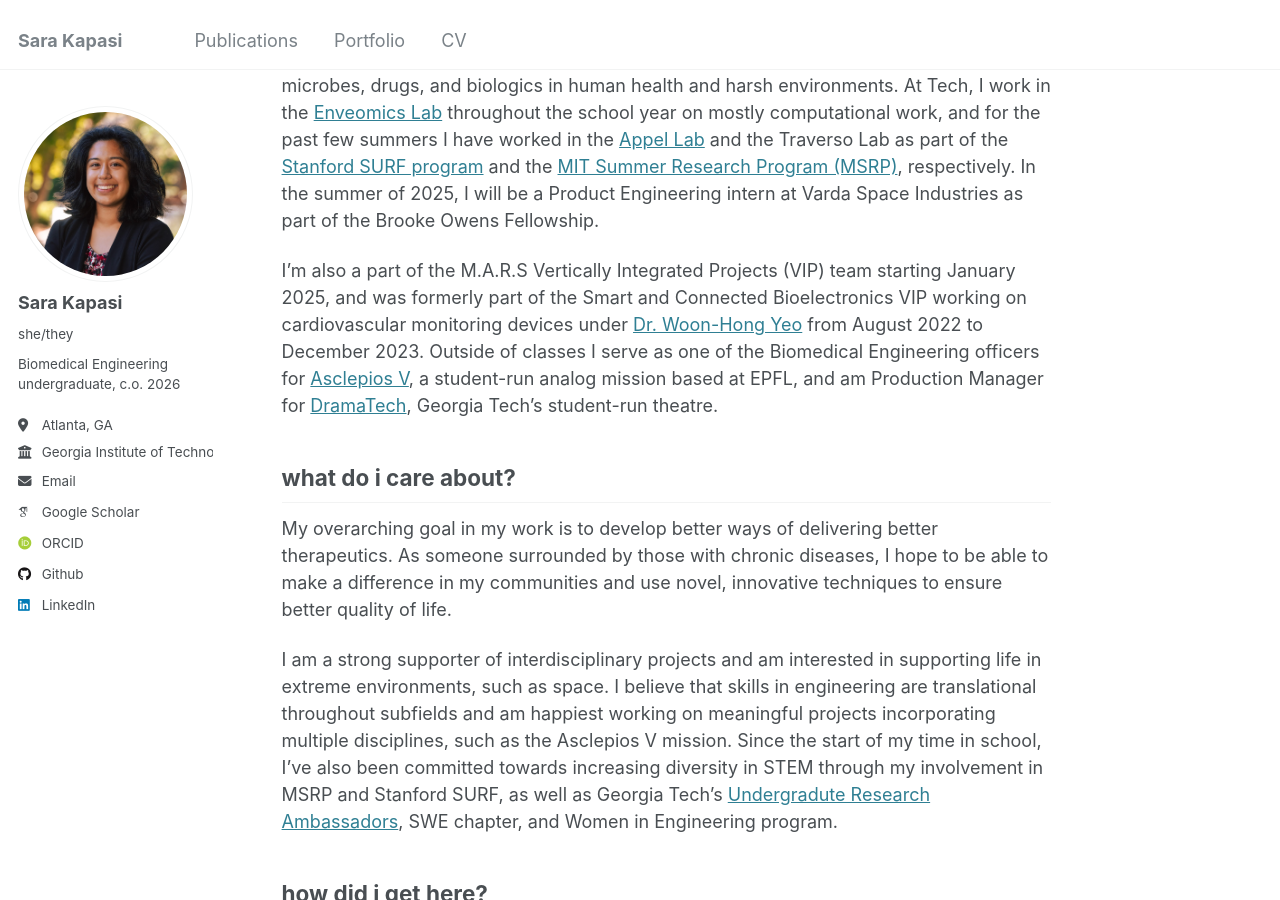
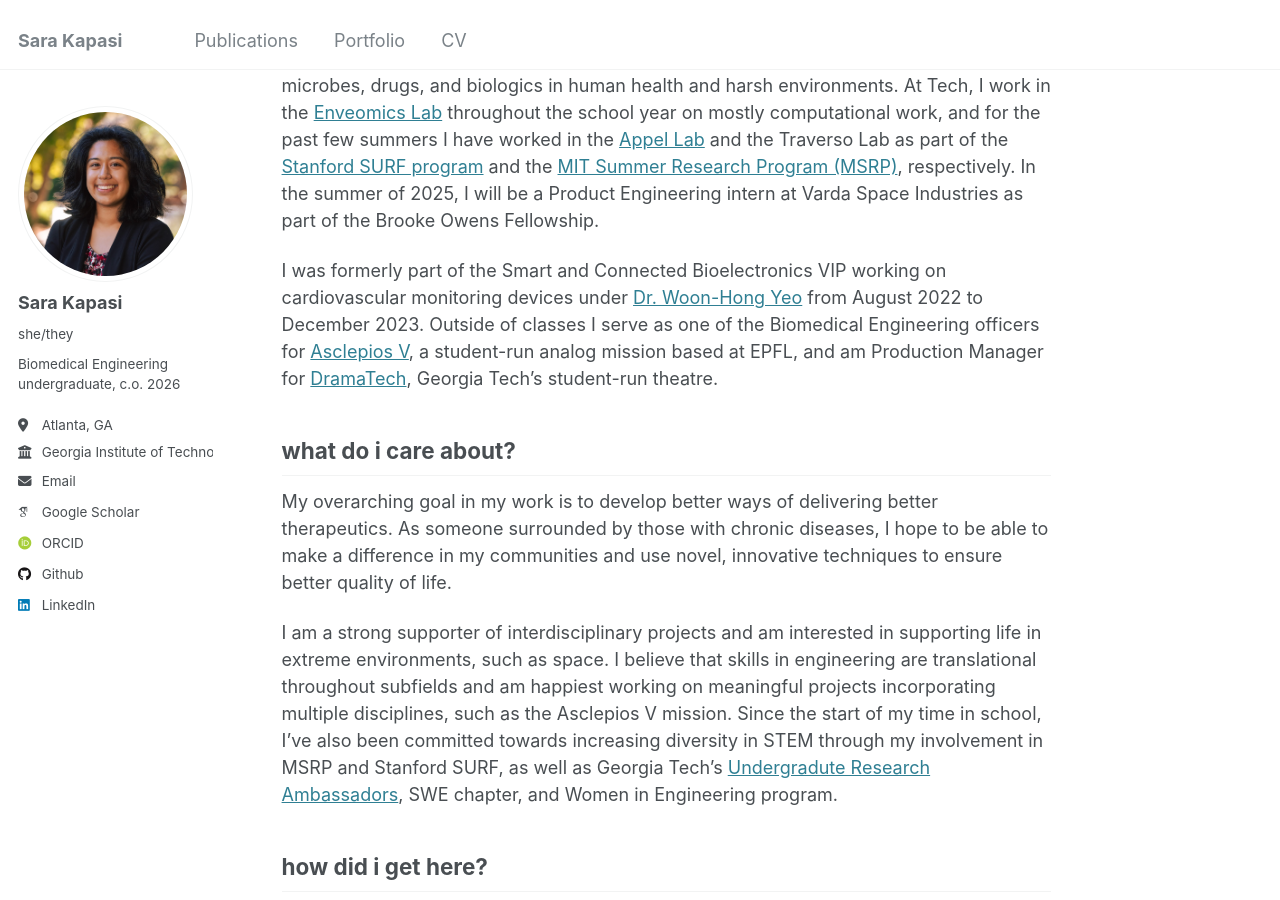
Before and after one commit to sarakapasi/sarakapasi.github.io, a Jekyll site: the page built from _pages/about.md, in a window 1280 px wide and 900 px high, scrolled down 334 px. Built offline with Jekyll 4.4.1, drawn with Linux system fonts in a browser that asks for light colours; some web fonts are replaced.

Commit message:
Update about.md
No more MARS VIP

```diff
--- a/_pages/about.md
+++ b/_pages/about.md
@@ -13,7 +13,7 @@ what do/did i do?
 ------
 I am currently a junior at Georgia Tech majoring in Biomedical Engineering and minoring in Chemistry and Biochemistry, interested in developing resilient delivery systems for microbes, drugs, and biologics in human health and harsh environments. At Tech, I work in the [Enveomics Lab](https://enve-omics.gatech.edu/people/) throughout the school year on mostly computational work, and for the past few summers I have worked in the [Appel Lab](https://www.supramolecularbiomaterials.com/) and the Traverso Lab as part of the [Stanford SURF program](https://engineering.stanford.edu/students-academics/equity-and-inclusion-initiatives/prospective-graduate-programs/summer) and the [MIT Summer Research Program (MSRP)](https://oge.mit.edu/msrp/profiles/sara-kapasi/), respectively. In the summer of 2025, I will be a Product Engineering intern at Varda Space Industries as part of the Brooke Owens Fellowship.
 
-I'm also a part of the M.A.R.S Vertically Integrated Projects (VIP) team starting January 2025, and was formerly part of the Smart and Connected Bioelectronics VIP working on cardiovascular monitoring devices under [Dr. Woon-Hong Yeo](https://www.yeolabgatech.com/) from August 2022 to December 2023. Outside of classes I serve as one of the Biomedical Engineering officers for [Asclepios V](https://asclepios.ch/), a student-run analog mission based at EPFL, and am Production Manager for [DramaTech](https://dramatech.org/), Georgia Tech's student-run theatre.
+I was formerly part of the Smart and Connected Bioelectronics VIP working on cardiovascular monitoring devices under [Dr. Woon-Hong Yeo](https://www.yeolabgatech.com/) from August 2022 to December 2023. Outside of classes I serve as one of the Biomedical Engineering officers for [Asclepios V](https://asclepios.ch/), a student-run analog mission based at EPFL, and am Production Manager for [DramaTech](https://dramatech.org/), Georgia Tech's student-run theatre.
 
 what do i care about?
 ------
```
